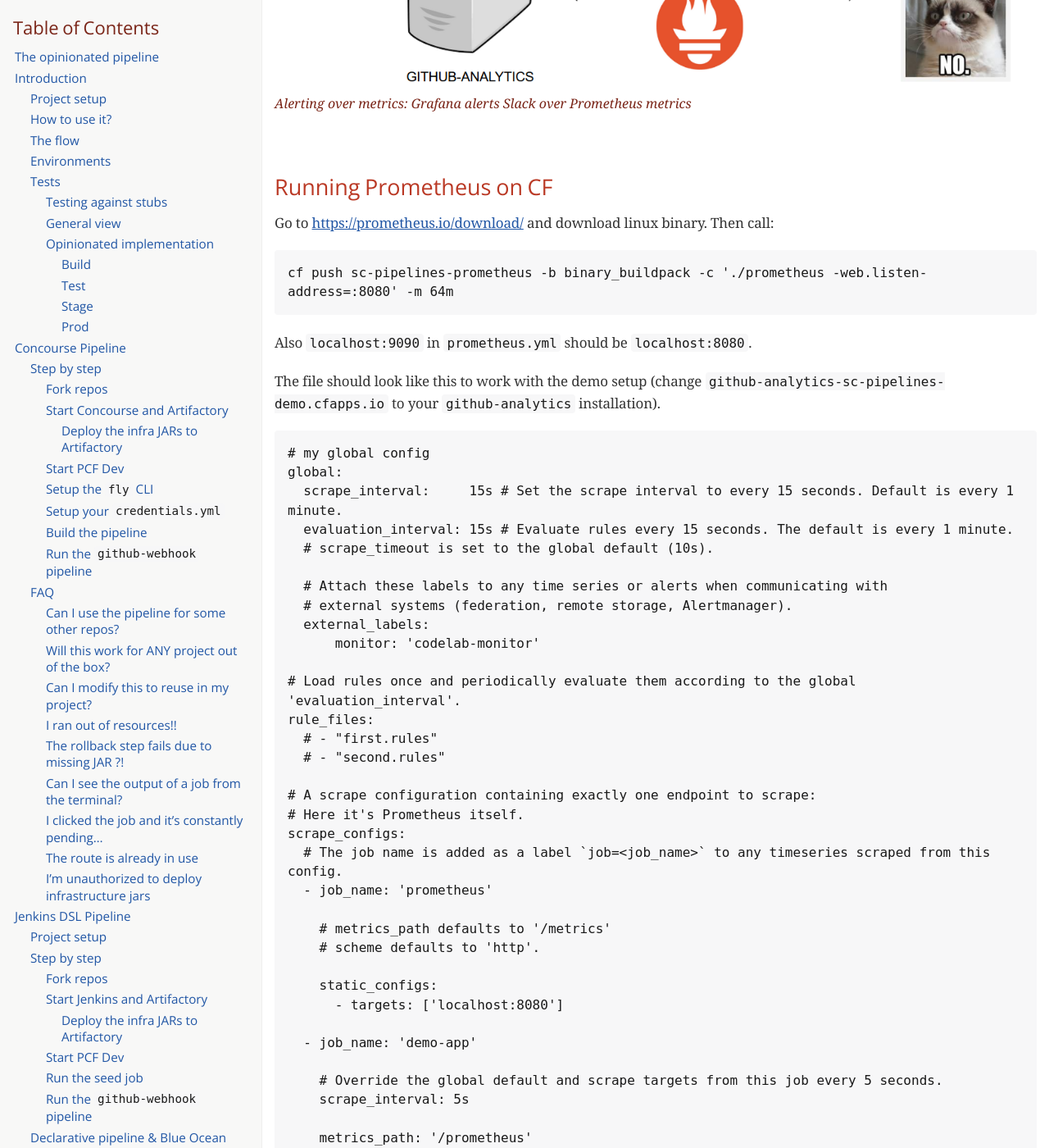
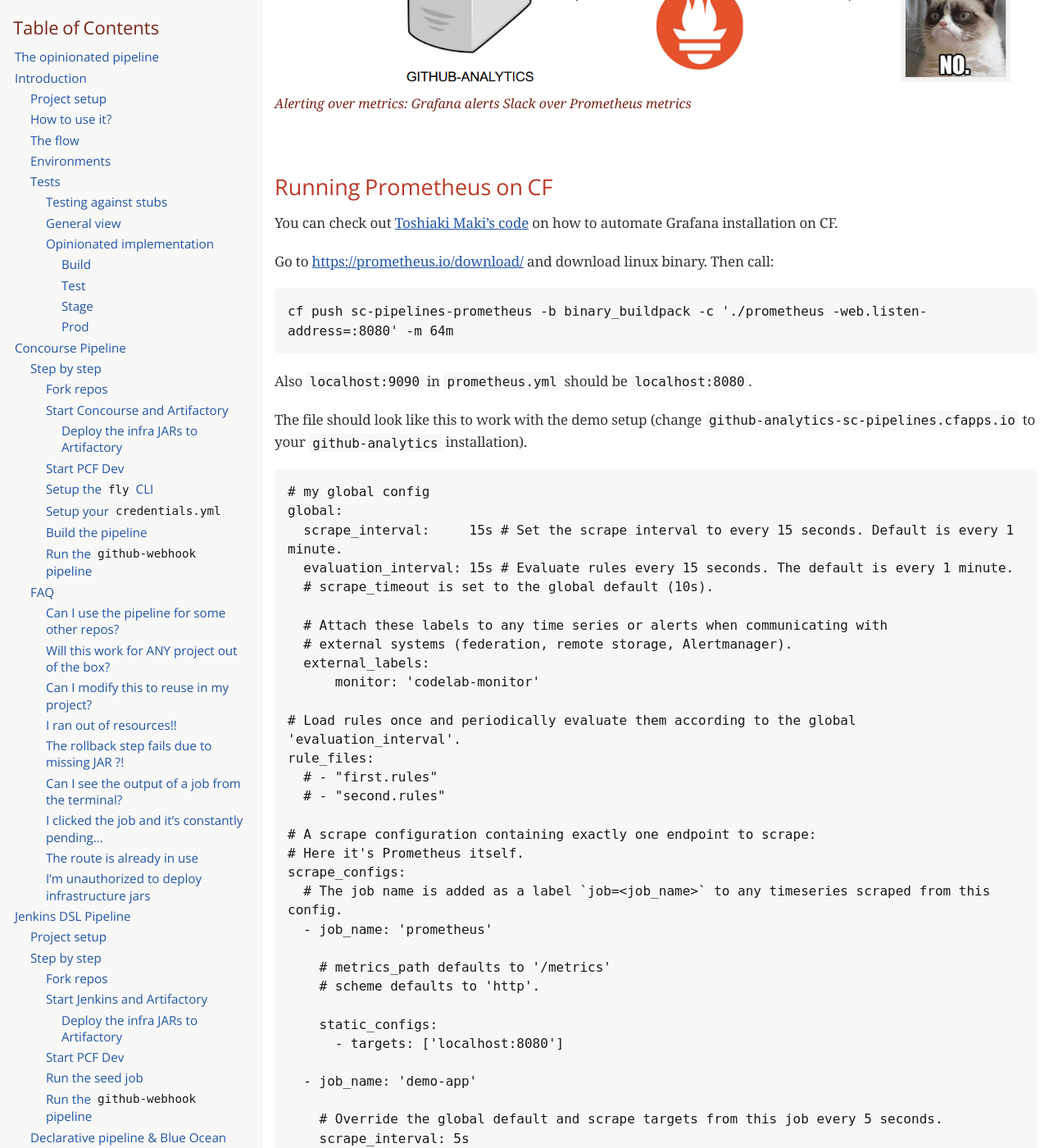
Before and after one commit to spring-attic/spring-cloud-pipelines, a Jekyll site: the page docs/spring-cloud-pipelines.html, which Jekyll copies as it is, in a window 1280 px wide and 1400 px high, scrolled down 59787 px. Shown: the whole window at 82% size. Built offline with Jekyll 4.4.1, drawn with Linux system fonts in a browser that asks for light colours; some web fonts are replaced; some of the changed text lies outside the part shown.

Commit message:
Updated docs

```diff
--- a/docs/spring-cloud-pipelines.html
+++ b/docs/spring-cloud-pipelines.html
@@ -3480,6 +3480,9 @@
 <div class="sect2">
 <h3 id="_running_prometheus_on_cf">Running Prometheus on CF</h3>
 <div class="paragraph">
+<p>You can check out <a href="https://github.com/making/cf-grafana">Toshiaki Maki&#8217;s code</a> on how to automate Grafana installation on CF.</p>
+</div>
+<div class="paragraph">
 <p>Go to <a href="https://prometheus.io/download/" class="bare">https://prometheus.io/download/</a> and download linux binary. Then call:</p>
 </div>
 <div class="listingblock">
@@ -3491,7 +3494,7 @@
 <p>Also <code>localhost:9090</code> in <code>prometheus.yml</code> should be <code>localhost:8080</code>.</p>
 </div>
 <div class="paragraph">
-<p>The file should look like this to work with the demo setup (change <code>github-analytics-sc-pipelines-demo.cfapps.io</code>
+<p>The file should look like this to work with the demo setup (change <code>github-analytics-sc-pipelines.cfapps.io</code>
 to your <code>github-analytics</code> installation).</p>
 </div>
 <div class="listingblock">
@@ -3533,7 +3536,7 @@
     # scheme defaults to 'http'.
 
     static_configs:
-      - targets: ['github-analytics-sc-pipelines-demo.cfapps.io']</code></pre>
+      - targets: ['github-analytics-sc-pipelines.cfapps.io']</code></pre>
 </div>
 </div>
 <div class="paragraph">
@@ -3542,6 +3545,9 @@
 </div>
 <div class="sect2">
 <h3 id="_running_grafana_on_cf">Running Grafana on CF</h3>
+<div class="paragraph">
+<p>You can check out <a href="https://github.com/making/cf-grafana">Toshiaki Maki&#8217;s code</a> on how to automate Prometheus installation on CF.</p>
+</div>
 <div class="paragraph">
 <p>Download tarball from <a href="https://grafana.com/grafana/download?platform=linux" class="bare">https://grafana.com/grafana/download?platform=linux</a>
 Next set <code>http_port = 8080</code> in <code>conf/default.ini</code>. Then call</p>
```
Also changed, not shown: README.adoc (+7 -2 lines), docs/DEMO.adoc (+7 -2 lines).
